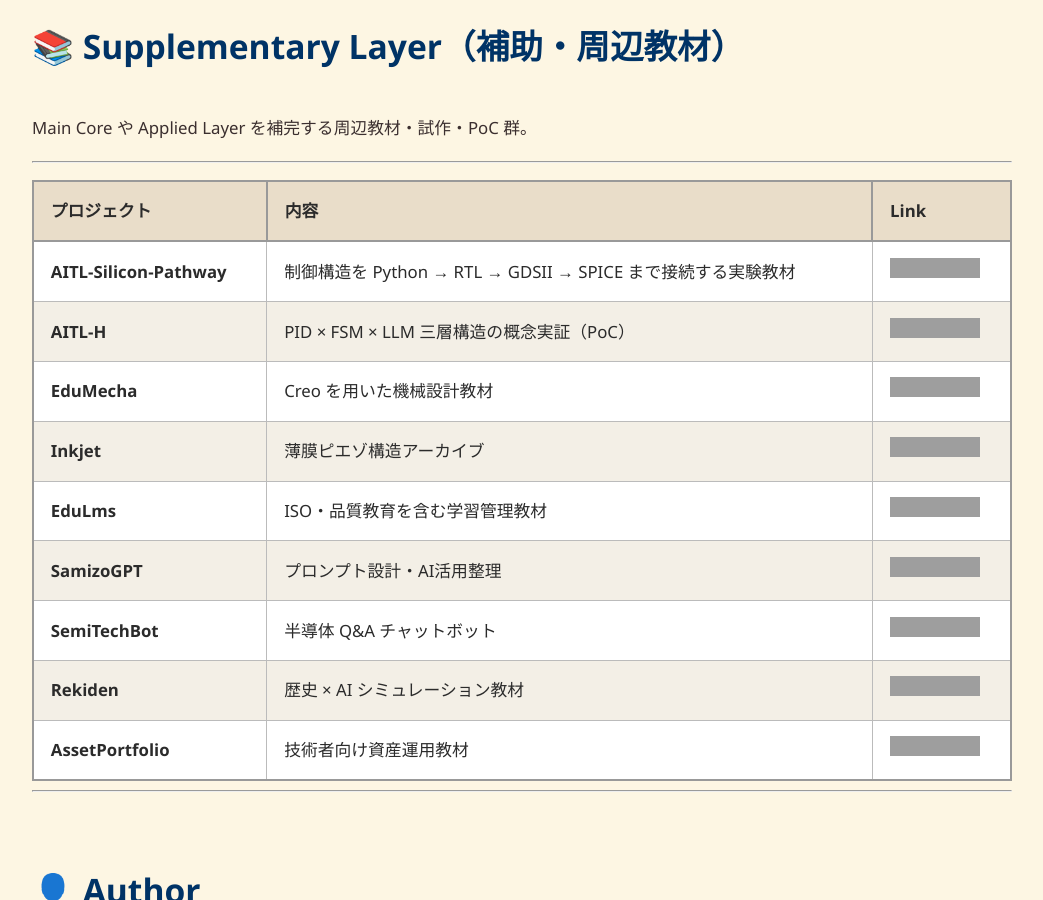
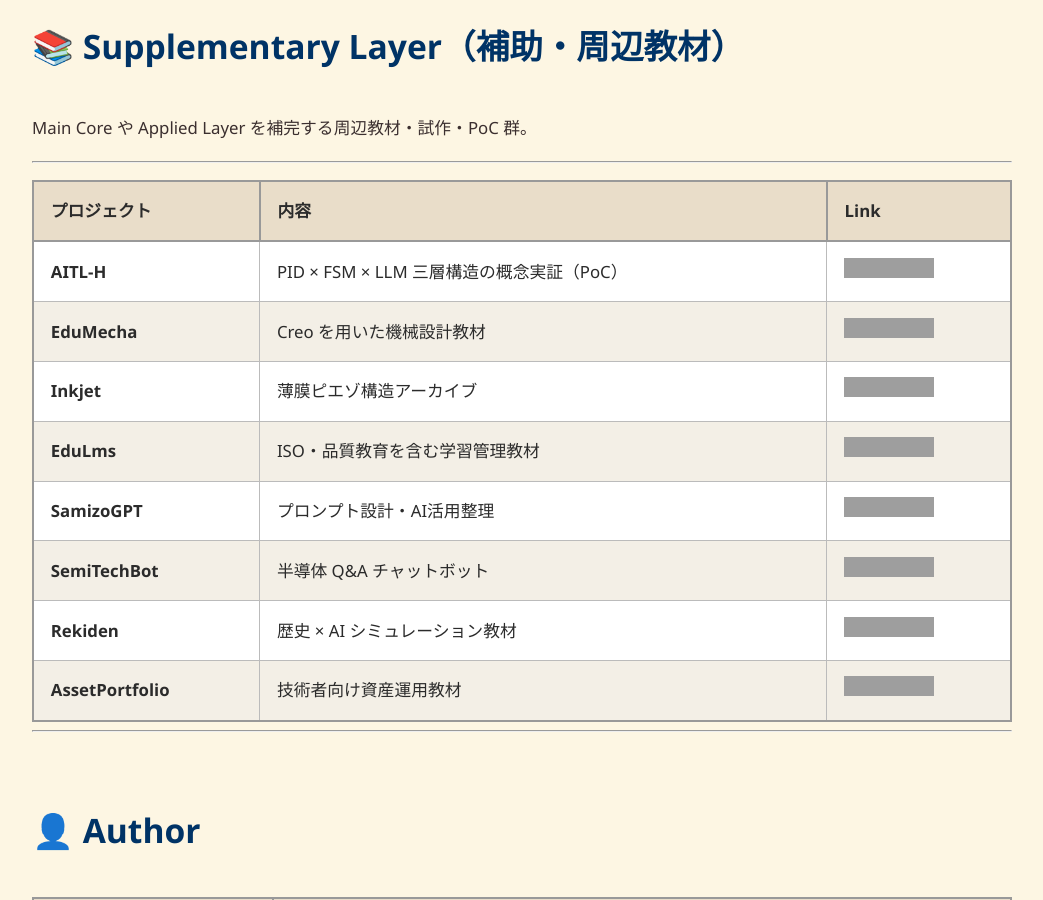
Before and after one commit to Samizo-AITL/Samizo-AITL.github.io, a Jekyll site: the page built from index.md, in a window 1280 px wide and 900 px high, scrolled down 3990 px. Shown: the whole window, without its empty margins (118-1161 px from the left). Built offline with Jekyll 4.4.1, drawn with Linux system fonts in a browser that asks for light colours; grey boxes are pictures that could not be loaded.

Commit message:
Update index.md

```diff
--- a/index.md
+++ b/index.md
@@ -143,7 +143,6 @@
 
 | プロジェクト | 内容 | Link |
 |--------------|------|------|
-| **AITL-Silicon-Pathway** | 制御構造を Python → RTL → GDSII → SPICE まで接続する実験教材 | [![Site](https://img.shields.io/badge/View-Site-brightgreen?logo=github)](https://samizo-aitl.github.io/aitl-silicon-pathway/) |
 | **AITL-H** | PID × FSM × LLM 三層構造の概念実証（PoC） | [![Site](https://img.shields.io/badge/View-Site-brightgreen?logo=github)](https://samizo-aitl.github.io/AITL-H/) |
 | **EduMecha** | Creo を用いた機械設計教材 | [![Site](https://img.shields.io/badge/View-Site-brightgreen?logo=github)](https://samizo-aitl.github.io/EduMecha/) |
 | **Inkjet** | 薄膜ピエゾ構造アーカイブ | [![Site](https://img.shields.io/badge/View-Site-brightgreen?logo=github)](https://samizo-aitl.github.io/Inkjet/) |
```
